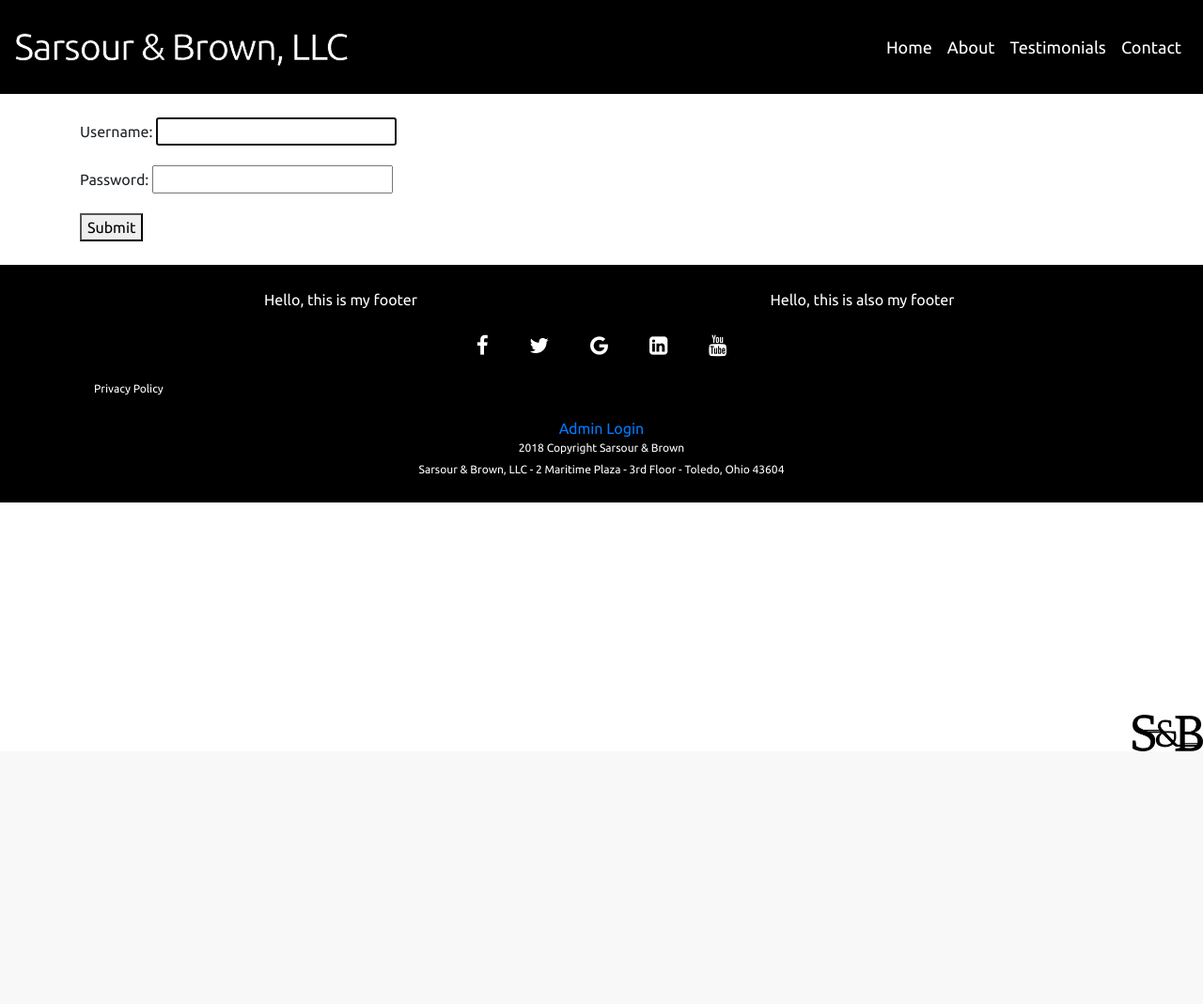
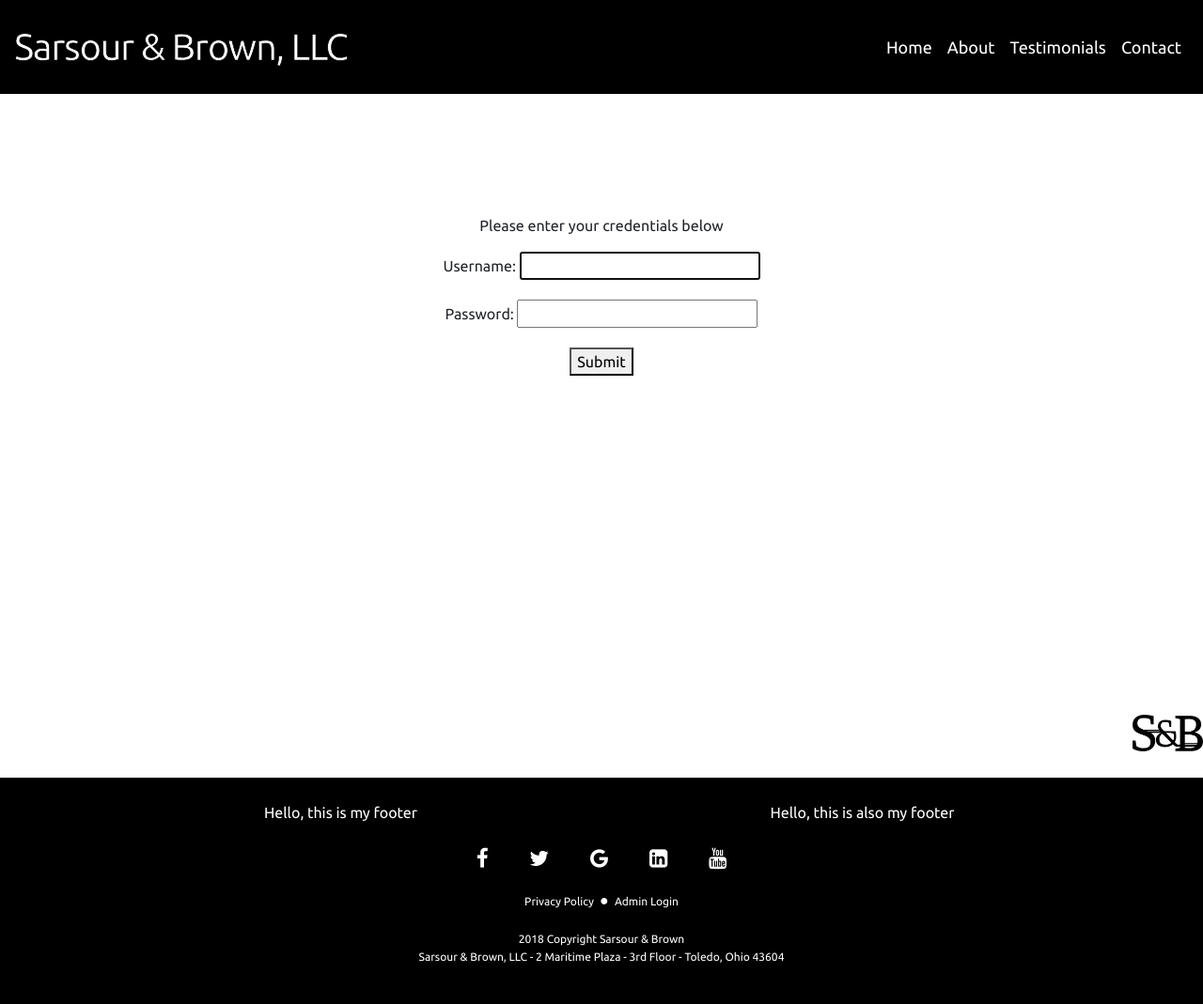
Before and after one commit to CarnsJalone/SarsourAndBrown, a Django app: page /account/login/ in a window 1280 px wide. Shown: the whole page at 94% size. Before the commit the page ends 800 px from the top, so only its background shows below. Run offline with Django 3.2, Linux system fonts and the light colour scheme; some libraries are stand-ins or nearby versions.

Commit message:
Login/Profile work, needs completed

```diff
--- a/sarsourandbrown/home/templates/authorization/login.html
+++ b/sarsourandbrown/home/templates/authorization/login.html
@@ -3,12 +3,15 @@
 {% block account_login %}
 
 <div class="container" id="main-login-div">
+    <div>
+        <p>Please enter your credentials below</p>
+        <form method="post" id="login-form">
+            {% csrf_token %}
+            {{ form.as_p }}
+            <button type="submit">Submit</button>
+        </form>
+    </div>
 
-    <form method="post">
-        {% csrf_token %}
-        {{ form.as_p }}
-        <button type="submit">Submit</button>
-    </form>
 </div>
 
 {% endblock %}
--- a/sarsourandbrown/home/templates/home/base.html
+++ b/sarsourandbrown/home/templates/home/base.html
@@ -57,6 +57,7 @@
   {% block testimonials_body %}{% endblock %}
   {% block privacy_policy %}{% endblock %}
   {% block account_login %}{% endblock %}
+  {% block admin_profile %}{% endblock %}
 
   <footer id="footer-main">
     <div class="container" id="main_footer_container">
@@ -81,24 +82,29 @@
               <a href="#" class="fa fa-youtube" id="youtube_icon"></a>
             </div>
           </div>
-          <div class="container" id="privacy_policy_container">
-            <a href="{% url 'privacy_policy' %}" id="privacy_policy_link">Privacy Policy</a>
-          </div>
-          <div class="container">
-            <a href="{% url 'login' %}">Admin Login</a>
-          </div>
         </div>
       </div>
+
+      {% comment %} Privacy Policy, Admin Links {% endcomment %}
+      <div class="container" id="footer_supplemental_link_container">
+        <div class="col">
+          <a href="{% url 'privacy_policy' %}" id="privacy_policy_link">Privacy Policy</a>
+          <p>&#9679;</p>
+          <a href="{% url 'login' %}" id="admin_login_link">Admin Login</a>
+        </div>
+      </div>
+
+
       <div class="container">
 
-        <div class="footer-copyright text-center" id="sarsour_and_brown_copyright">2018 Copyright
-          <a href="https://opencorporates.com/companies/us_oh/4100703" class="bottom-page-link" target="_blank">Sarsour
+        <div class="footer-copyright text-center">
+          <a href="https://opencorporates.com/companies/us_oh/4100703" id="llc_info_link" target="_blank">2018 Copyright Sarsour
             &amp Brown</a>
         </div>
 
         <div class="footer-copyright text-center">
-          <a href="#" id="bottom-page-link">Sarsour &amp Brown, LLC - 2 Maritime Plaza - 3rd Floor - Toledo, Ohio
-            43604</a>
+          <p id="footer_address_paragraph">Sarsour &amp Brown, LLC - 2 Maritime Plaza - 3rd Floor - Toledo, Ohio
+            43604</p>
         </div>
 
       </div>
--- a/sarsourandbrown/sarsourandbrown/settings.py
+++ b/sarsourandbrown/sarsourandbrown/settings.py
@@ -134,5 +134,5 @@ EMAIL_USE_SSL = False
 X_FRAME_OPTIONS = 'ALLOWALL'
 XS_SHARING_ALLOWED_METHODS = ['POST', 'GET', 'OPTIONS', 'PUT', 'DELETE']
 
-# LOGIN_REDIRECT_URL = '/account/profile/'
-# LOGOUT_REDIRECT_URL = '/account/login/'
+LOGIN_REDIRECT_URL = '/account/profile/'
+LOGOUT_REDIRECT_URL = '/account/login/'
--- a/sarsourandbrown/sarsourandbrown/urls.py
+++ b/sarsourandbrown/sarsourandbrown/urls.py
@@ -19,5 +19,4 @@ from django.urls import path, include
 urlpatterns = [
     path('admin/', admin.site.urls),
     path('', include('home.urls')),
-    path('account/', include('home.urls')),
 ]
--- a/sarsourandbrown/static/styles.css
+++ b/sarsourandbrown/static/styles.css
@@ -26,6 +26,13 @@ div#navbar-nav {
     /* TODO - I would like to add some opacity to this, so you
     can see an image behind it but I don't want the text to be
     affected  */
+}
+
+/* Navigation Bar - Nav Brand Link */
+
+a#sarsour_and_brown_nav_text.navbar-brand {
+    font-size: 40px;
+    overflow: hidden;
 }
 
 /* Navigation Bar - Link */
@@ -270,21 +277,37 @@ a#youtube_icon:hover, a#youtube_icon:focus {
 
 /* Footer - Copyright Info */
 
-#bottom-page-link,
-div#sarsour_and_brown_copyright,
-a.bottom-page-link,
-a#privacy_policy_link {
-    font-size: 12px;
+/* Footer - Links (Decoration/Hover) */
+
+p#footer_address_paragraph,
+a#llc_info_link,
+a#privacy_policy_link,
+a#admin_login_link {
+    font-size: .75rem;
     text-decoration: none;
     color: white;
 }
 
+a#llc_info_link:hover,
+a#privacy_policy_link:hover,
+a#admin_login_link:hover {
+    color: grey;
+}
+
+/* Footer - Privacy Policy, Admin Login Link Container */
+
+div#footer_supplemental_link_container.container {
+    margin: 0 auto;
+    display: inline-block;
+}
+
+div#footer_supplemental_link_container.container p {
+    display: inline-block;
+    padding-left: 2.5px;
+    padding-right: 2.5px;
+}
 /* Footer - Privacy Policy Link */
-
-div#privacy_policy_container {
-    text-align: right;
-    padding-bottom: 20px;
-}
+/* Footer - Admin Login Link */
 
 /* Footer - Logo */
 
@@ -330,6 +353,13 @@ div.black-section-filler-div {
 
 div#main-login-div.container {
     width: 100%;
-    margin-top: 25px;
-    margin-bottom: 25px;
+    text-align: center;
+    height: 600px;
+    vertical-align: middle;
+    padding-left: 0px;
+    padding-right: 0px;
+    margin-top: 10%;
+    margin-bottom: auto;
 }
+
+/* Login Page - Form */
```
Also changed, not shown: sarsourandbrown/home/templates/home/profile.html (+6 -11 lines), sarsourandbrown/home/views.py (+19 -4 lines), sarsourandbrown/db.sqlite3.
